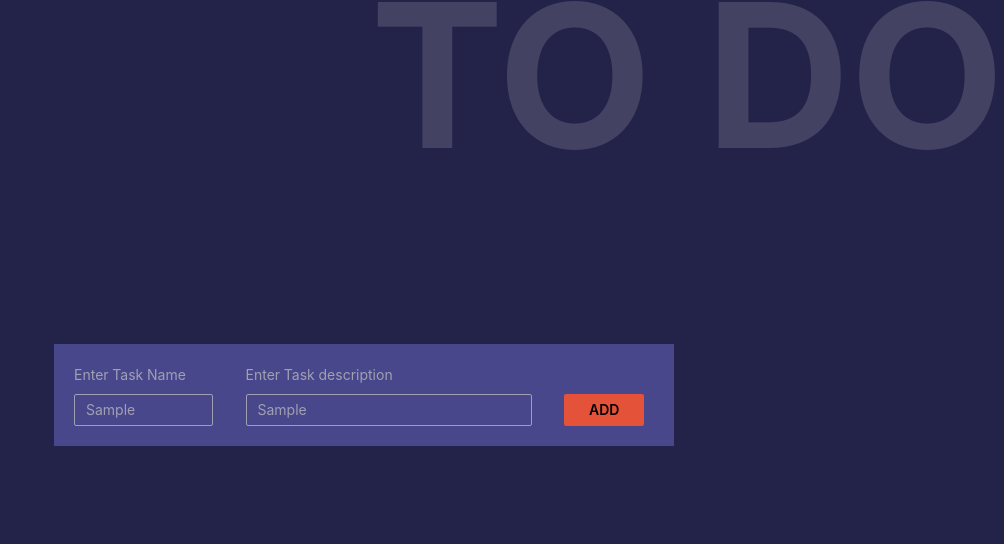
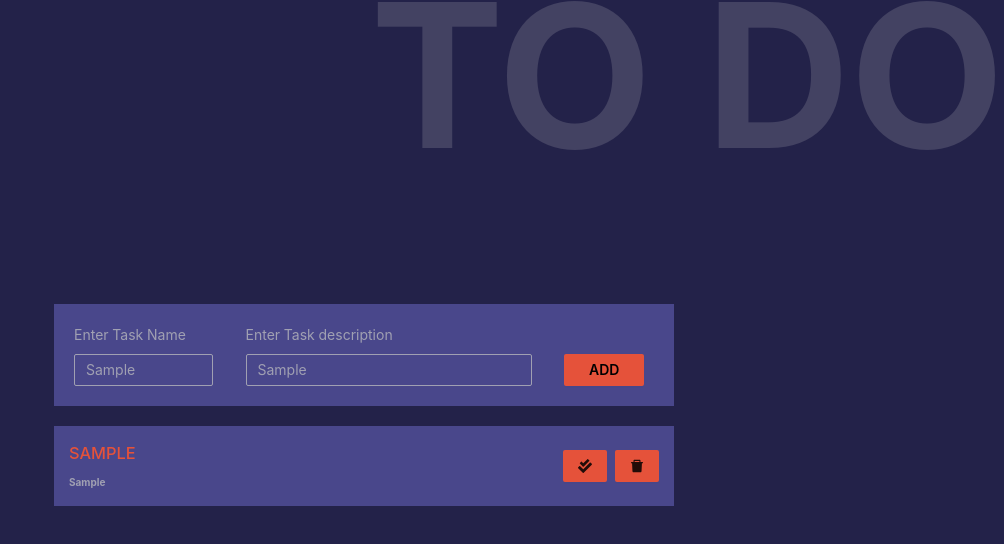
Before and after one commit to jithinolickal/learning-todo-app, a React (Create React App) app: page / in a window 1280 px wide. Both pictures are taken after typing "Sample", "Sample" into the empty fields and a click on the button "ADD". Shown: the top 544 px of the page, without its empty margins (276-1280 px from the left). Built offline with nearby package versions, Linux system fonts and the light colour scheme.

Commit message:
Added Delete functionality
Added Delete functionality and implemented data transfer using Context API.

```diff
--- a/src/components/TodoItem.jsx
+++ b/src/components/TodoItem.jsx
@@ -3,10 +3,16 @@ import { Col, Row, Button } from "antd";
 import { DeleteFilled } from "@ant-design/icons";
 import { FontAwesomeIcon } from "@fortawesome/react-fontawesome";
 import { faCheckDouble } from "@fortawesome/free-solid-svg-icons";
+import { useState } from "react/cjs/react.development";
 
 const TodoItem = (props) => {
+
   const handleDelete = () => {
     props.handleDelete(props.todo.id);
+  };
+  const handleComplete = () => {
+    props.todo.isComplete = true;
+    props.handleComplete(props.todo);
   };
 
   return (
@@ -15,25 +21,26 @@ const TodoItem = (props) => {
         <Col xs={20} sm={20} md={20} lg={18} xl={18} xxl={20}>
           <Row justify="start">
             <Col>
-              <h3 className="item-title">{props.todo?.taskName}</h3>
+              <h3 className={props.todo.isComplete ? "complete-todo-title item-title": "item-title"}>{props.todo?.taskName}</h3>
             </Col>
           </Row>
           <Row justify="start">
             <Col>
-              <span className="item-desc">{props.todo?.taskDesc}</span>
+              <span className={props.todo.isComplete ? "complete-todo-desc item-desc": "item-desc"}>{props.todo?.taskDesc}</span>
             </Col>
           </Row>
         </Col>
         <Col xs={4} sm={4} md={4} lg={6} xl={6} xxl={4}>
           <Row gutter={[8, 8]} justify="end">
             <Col>
-              <Button className="icon-red">
+              <Button className="icon-red" onClick={handleComplete} hidden={props.todo.isComplete}
+              >
                 <FontAwesomeIcon icon={faCheckDouble} />
               </Button>
             </Col>
             <Col>
-              <Button className="icon-red">
-                <DeleteFilled onClick={handleDelete} />
+              <Button className="icon-red"  onClick={handleDelete} >
+                <DeleteFilled/>
               </Button>
             </Col>
           </Row>
--- a/src/components/TodoList.jsx
+++ b/src/components/TodoList.jsx
@@ -1,15 +1,39 @@
-import React, { useEffect, useState } from "react";
+import { TodoContext } from "App";
+import React, { useContext, useEffect, useState } from "react";
 import TodoItem from "./TodoItem";
 
 const TodoList = (props) => {
   const handleDelete = (id) => {
     props.handleDelete(id);
   };
+  const handleComplete = (todo) => {
+    props.handleComplete(todo);
+  };
+  /* const [a, setA] = useContext(TodoContext);
+  useEffect(() => {
+    setA([...a, { taskName: "Task2", taskDesc: "Desc2", id: 3 }]);
+  }, []); */
 
   return (
     <>
-      {props.todoList?.map((todo, key) => {
-        console.log(todo.id);
+      <TodoContext.Consumer>
+        {(TodoList) => (
+          <>
+            {TodoList[0].map((todo, key) => {
+              return (
+                <TodoItem
+                  key={todo.id}
+                  todo={todo}
+                  handleDelete={() => handleDelete(todo.id)}
+                  handleComplete={() => handleComplete(todo)}
+                />
+              );
+            })}
+          </>
+        )}
+      </TodoContext.Consumer>
+      {/* {a.map((todo, key) => {
+              console.log(todo);
               return (
                 <TodoItem
                   key={todo.id}
@@ -17,7 +41,8 @@ const TodoList = (props) => {
                   handleDelete={() => handleDelete(todo.id)}
                 />
               );
-      })}
+            })
+          } */}
     </>
   );
 };
```
Lines whose indentation alone changed are shown as unchanged.
